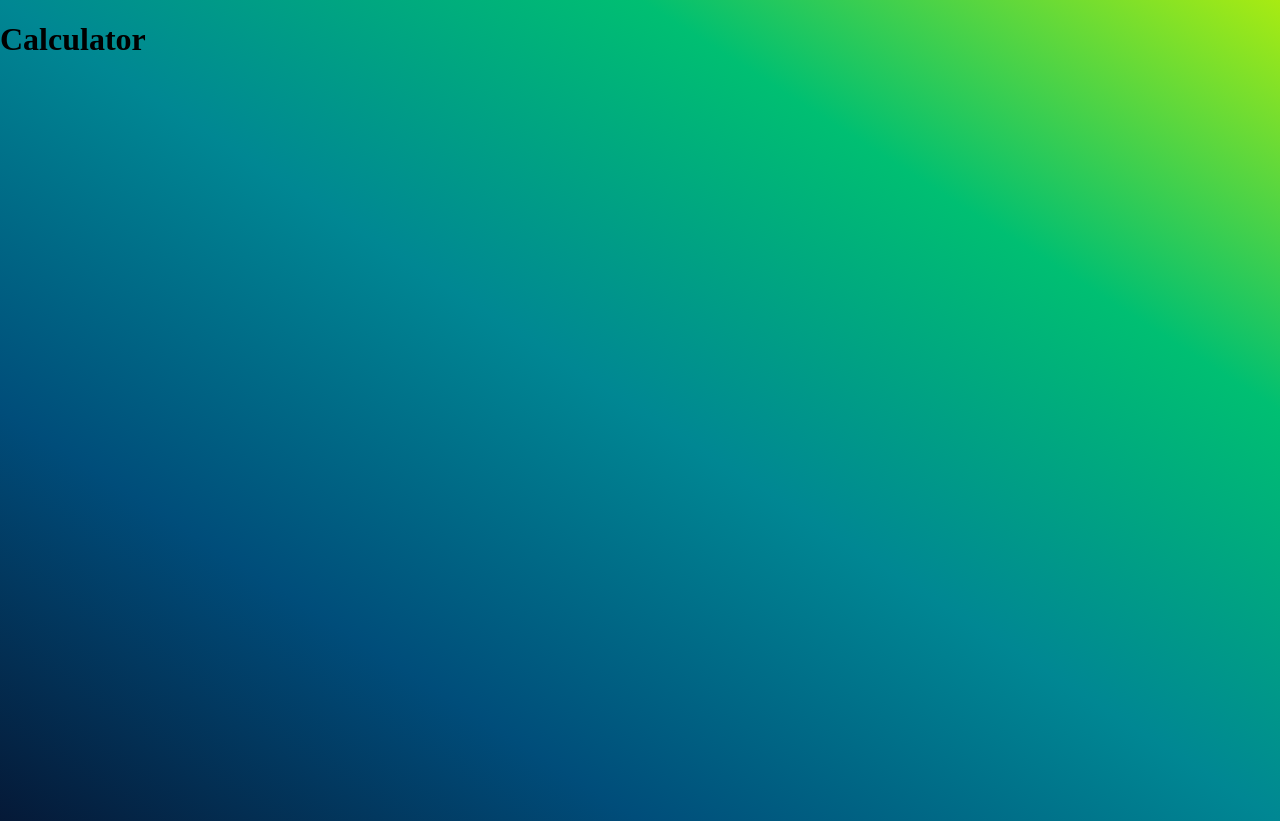
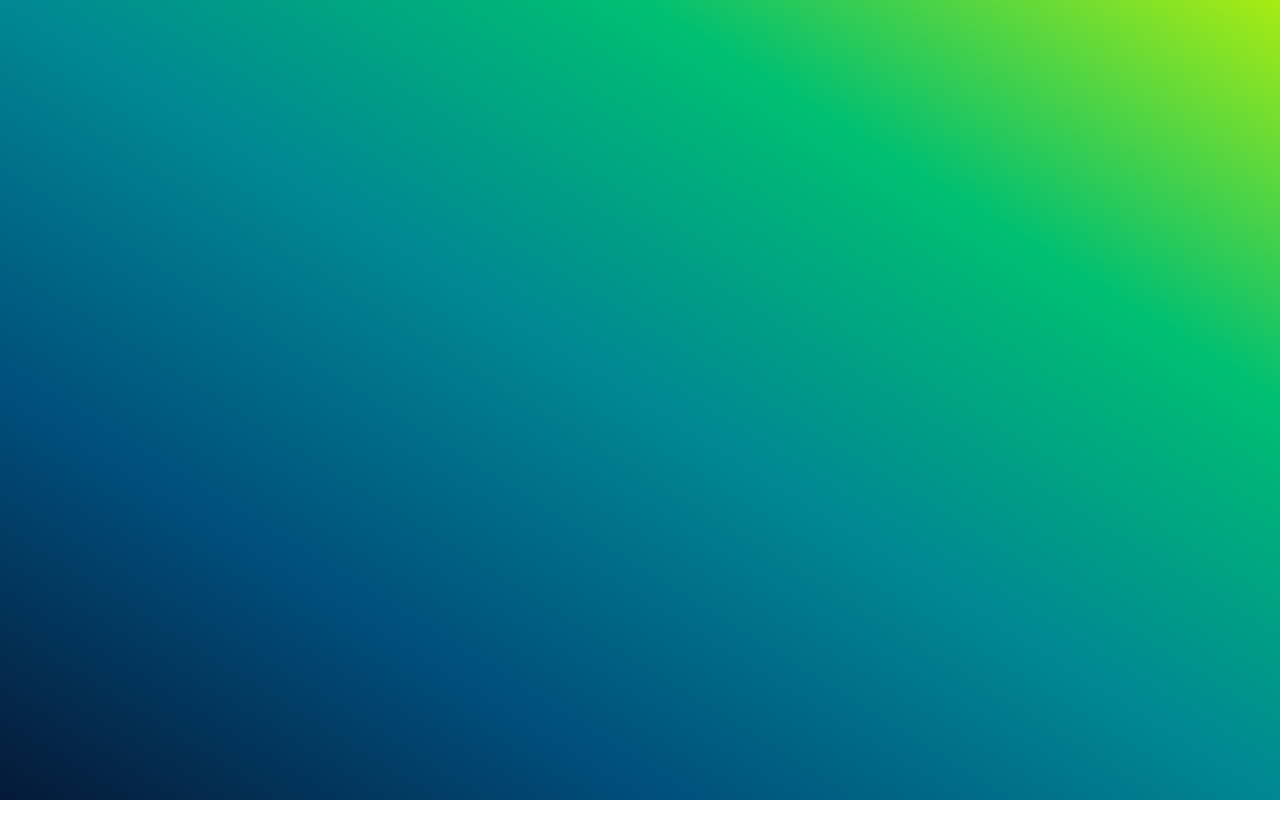
Before and after one commit to KrystianZybura/custom-calculator, a React (Vite) app: page / in a window 1280 px wide. After the commit the page ends 800 px from the top, so only its background shows below. Built offline with nearby package versions, Linux system fonts and the light colour scheme.

Commit message:
test change

```diff
--- a/src/App.jsx
+++ b/src/App.jsx
@@ -1,9 +1,5 @@
 function App() {
-  return (
-    <>
-      <h1>Calculator</h1>
-    </>
-  );
+  return <></>;
 }
 
 export default App;
```
